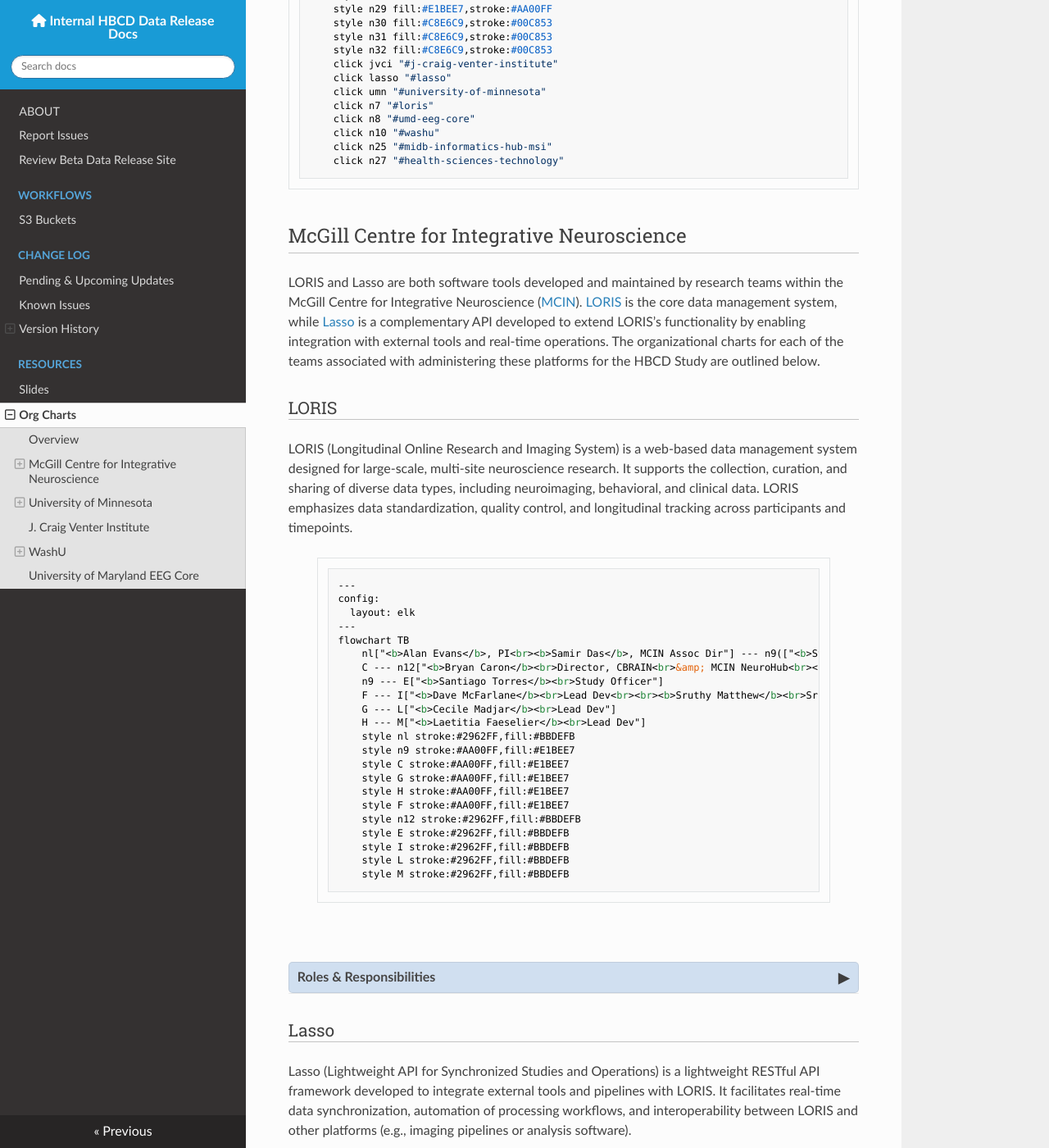
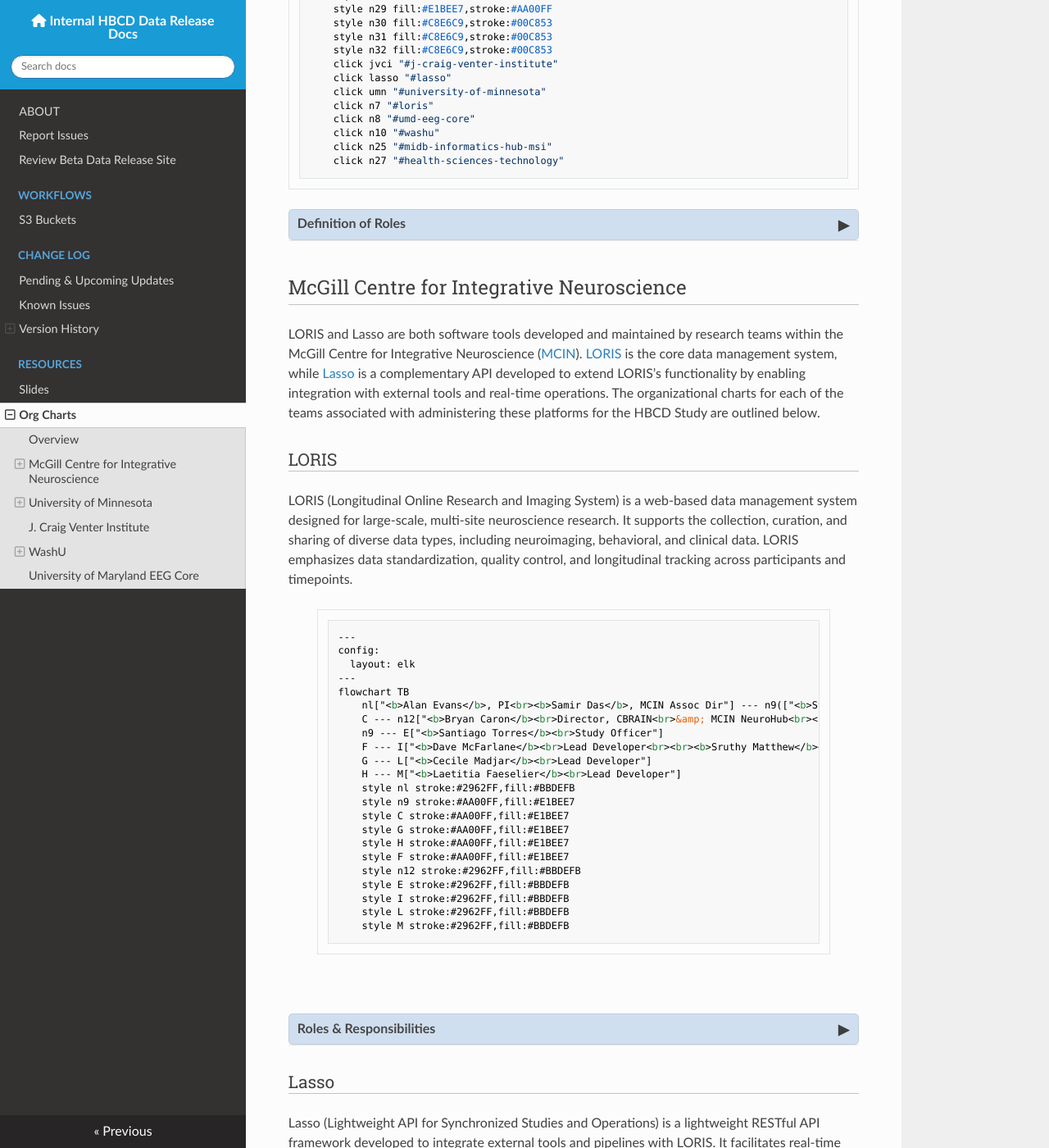
Before and after one commit to DCAN-Labs/hbcd-docs-internal, an MkDocs documentation site: the page built from docs/orgcharts.md, in a window 1280 px wide and 1400 px high, scrolled down 1269 px. Shown: the whole window at 82% size. Built offline with MkDocs 1.6.1, drawn with Linux system fonts in a browser that asks for light colours; nearby versions of some CDN libraries; some of the changed text lies outside the part shown.

Commit message:
update loris

````diff
--- a/docs/orgcharts.md
+++ b/docs/orgcharts.md
@@ -68,6 +68,17 @@
     click n27 "#health-sciences-technology"
 ```
 
+<div id="definitions" class="table-banner" onclick="toggleCollapse(this)">
+  <span class="table-text">Definition of Roles</span>
+  <span class="notification-arrow">▸</span>
+</div>
+<div class="table-collapsible-content">
+
+<p><b>Advanced System Operations</b>: </p>
+</tbody>
+</table>
+</div>
+
 ## McGill Centre for Integrative Neuroscience
 LORIS and Lasso are both software tools developed and maintained by research teams within the McGill Centre for Integrative Neuroscience ([MCIN](https://mcin.ca/)). [LORIS](https://mcin.ca/technology/loris/) is the core data management system, while [Lasso](https://www.lassoinformatics.com/) is a complementary API developed to extend LORIS’s functionality by enabling integration with external tools and real-time operations. The organizational charts for each of the teams associated with administering these platforms for the HBCD Study are outlined below.
 
@@ -82,11 +93,11 @@
 ---
 flowchart TB
     nl["<b>Alan Evans</b>, PI<br><b>Samir Das</b>, MCIN Assoc Dir"] --- n9(["<b>Study Coordination</b>"]) & C(["<b>CBRAIN</b>"]) & G(["<b>MRI</b>"]) & H(["<b>EEG/Biosamples</b>"]) & F(["<b>Behavior (BHV)</b>"])
-    C --- n12["<b>Bryan Caron</b><br>Director, CBRAIN<br>&amp; MCIN NeuroHub<br><br><b>Pierre Rioux</b><br>Lead Dev<br><br><b>Natacha Beck</b><br>Sr Dev"]
+    C --- n12["<b>Bryan Caron</b><br>Director, CBRAIN<br>&amp; MCIN NeuroHub<br><br><b>Pierre Rioux</b><br>Lead Developer<br><br><b>Natacha Beck</b><br>Sr Developer"]
     n9 --- E["<b>Santiago Torres</b><br>Study Officer"]
-    F --- I["<b>Dave McFarlane</b><br>Lead Dev<br><br><b>Sruthy Matthew</b><br>Sr Backend Dev<br><br><b>Regis Ongaro-Carcy<br>George Murad<br>Moshood Abiola</b><br>Dev"]
-    G --- L["<b>Cecile Madjar</b><br>Lead Dev"]
-    H --- M["<b>Laetitia Faeselier</b><br>Lead Dev"]
+    F --- I["<b>Dave McFarlane</b><br>Lead Developer<br><br><b>Sruthy Matthew</b><br>Sr Backend Developer<br><br><b>Regis Ongaro-Carcy<br>George Murad<br>Moshood Abiola</b><br>Developers"]
+    G --- L["<b>Cecile Madjar</b><br>Lead Developer"]
+    H --- M["<b>Laetitia Faeselier</b><br>Lead Developer"]
     style nl stroke:#2962FF,fill:#BBDEFB
     style n9 stroke:#AA00FF,fill:#E1BEE7
     style C stroke:#AA00FF,fill:#E1BEE7
````
Also changed, not shown: other parts of docs/orgcharts.md (+2 -2 lines).
